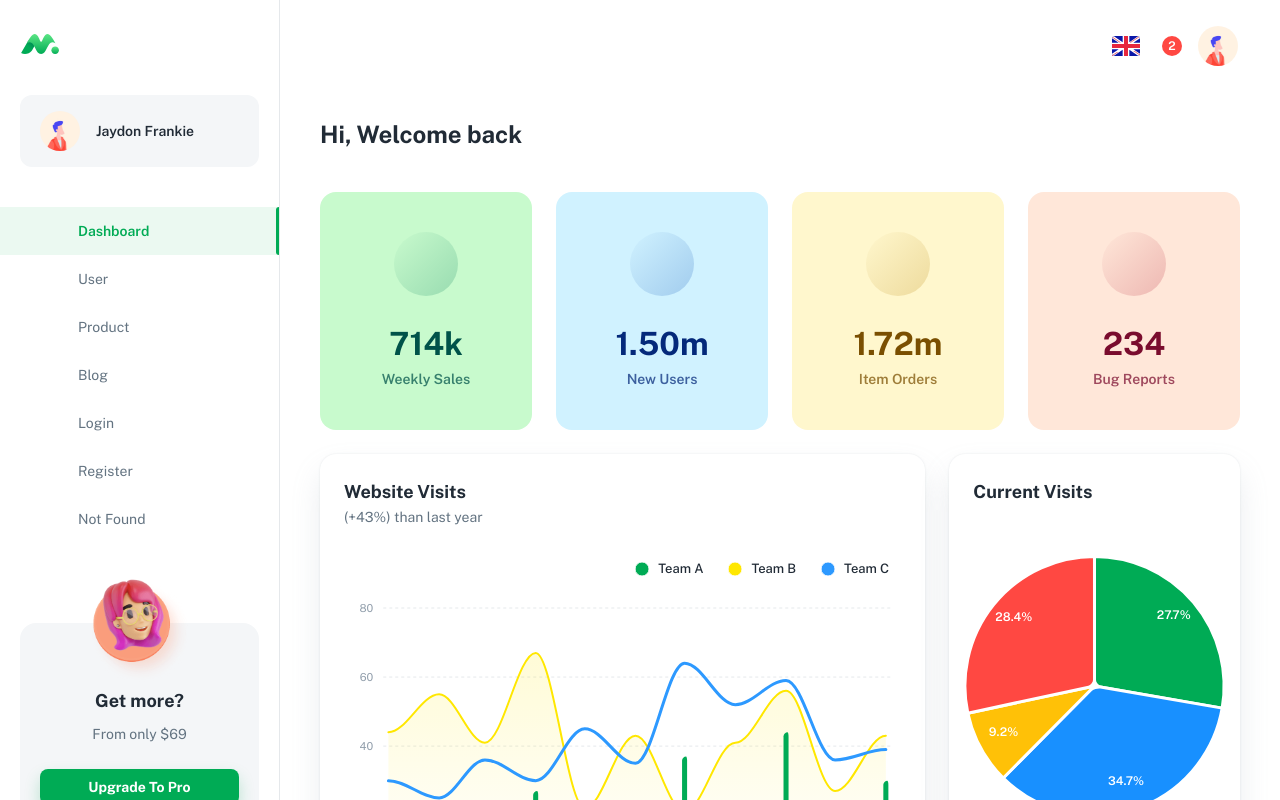
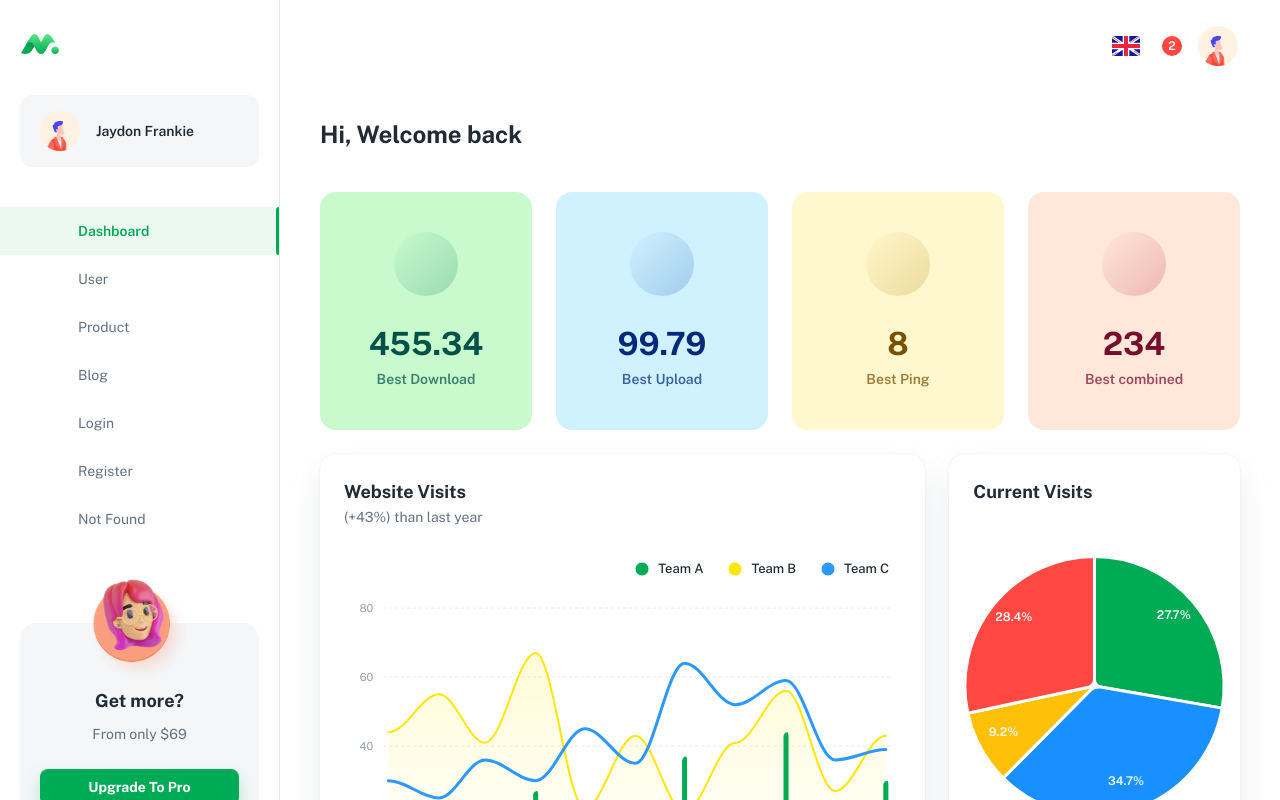
Before and after one commit to GreenArmy18/material-kit-react, a React (Create React App) app: page /dashboard/app in a window 1280 px wide. Shown: the top 800 px of the page. Built offline with nearby package versions, Linux system fonts and the light colour scheme; a web font is replaced by a local one.

Commit message:
some chnages

```diff
--- a/src/components/_dashboard/app/AppBugReports.js
+++ b/src/components/_dashboard/app/AppBugReports.js
@@ -1,5 +1,5 @@
 import { Icon } from '@iconify/react';
-import bugFilled from '@iconify/icons-ant-design/bug-filled';
+import combined from '@iconify/icon-park-outline/connection-arrow';
 // material
 import { alpha, styled } from '@mui/material/styles';
 import { Card, Typography } from '@mui/material';
@@ -40,11 +40,11 @@ export default function AppBugReports() {
   return (
     <RootStyle>
       <IconWrapperStyle>
-        <Icon icon={bugFilled} width={24} height={24} />
+        <Icon icon={combined} width={24} height={24} />
       </IconWrapperStyle>
       <Typography variant="h3">{fShortenNumber(TOTAL)}</Typography>
       <Typography variant="subtitle2" sx={{ opacity: 0.72 }}>
-        Bug Reports
+        Best combined
       </Typography>
     </RootStyle>
   );
--- a/src/components/_dashboard/app/AppItemOrders.js
+++ b/src/components/_dashboard/app/AppItemOrders.js
@@ -1,5 +1,5 @@
 import { Icon } from '@iconify/react';
-import windowsFilled from '@iconify/icons-ant-design/windows-filled';
+import ping from '@iconify/icon-park-outline/connection-box';
 // material
 import { alpha, styled } from '@mui/material/styles';
 import { Card, Typography } from '@mui/material';
@@ -40,11 +40,11 @@ export default function AppItemOrders() {
   return (
     <RootStyle>
       <IconWrapperStyle>
-        <Icon icon={windowsFilled} width={24} height={24} />
+        <Icon icon={ping} width={24} height={24} />
       </IconWrapperStyle>
-      <Typography variant="h3">{fShortenNumber(TOTAL)}</Typography>
+      <Typography variant="h3">{8}</Typography>
       <Typography variant="subtitle2" sx={{ opacity: 0.72 }}>
-        Item Orders
+        Best Ping
       </Typography>
     </RootStyle>
   );
--- a/src/components/_dashboard/app/AppNewUsers.js
+++ b/src/components/_dashboard/app/AppNewUsers.js
@@ -1,5 +1,5 @@
 import { Icon } from '@iconify/react';
-import appleFilled from '@iconify/icons-ant-design/apple-filled';
+import upload from '@iconify/icons-ant-design/upload-outlined';
 // material
 import { alpha, styled } from '@mui/material/styles';
 import { Card, Typography } from '@mui/material';
@@ -34,17 +34,17 @@ const IconWrapperStyle = styled('div')(({ theme }) => ({
 
 // ----------------------------------------------------------------------
 
-const TOTAL = 1500000;
+const TOTAL = 1352831;
 
 export default function AppNewUsers() {
   return (
     <RootStyle>
       <IconWrapperStyle>
-        <Icon icon={appleFilled} width={24} height={24} />
+        <Icon icon={upload} width={24} height={24} />
       </IconWrapperStyle>
-      <Typography variant="h3">{fShortenNumber(TOTAL)}</Typography>
+      <Typography variant="h3">{99.79}</Typography>
       <Typography variant="subtitle2" sx={{ opacity: 0.72 }}>
-        New Users
+        Best Upload
       </Typography>
     </RootStyle>
   );
--- a/src/components/_dashboard/app/AppWeeklySales.js
+++ b/src/components/_dashboard/app/AppWeeklySales.js
@@ -1,5 +1,5 @@
 import { Icon } from '@iconify/react';
-import androidFilled from '@iconify/icons-ant-design/android-filled';
+import download from '@iconify/icons-ant-design/download-outlined';
 // material
 import { alpha, styled } from '@mui/material/styles';
 import { Card, Typography } from '@mui/material';
@@ -40,11 +40,11 @@ export default function AppWeeklySales() {
   return (
     <RootStyle>
       <IconWrapperStyle>
-        <Icon icon={androidFilled} width={24} height={24} />
+        <Icon icon={download} width={24} height={24} />
       </IconWrapperStyle>
-      <Typography variant="h3">{fShortenNumber(TOTAL)}</Typography>
+      <Typography variant="h3">{455.34}</Typography>
       <Typography variant="subtitle2" sx={{ opacity: 0.72 }}>
-        Weekly Sales
+        Best Download
       </Typography>
     </RootStyle>
   );
```
